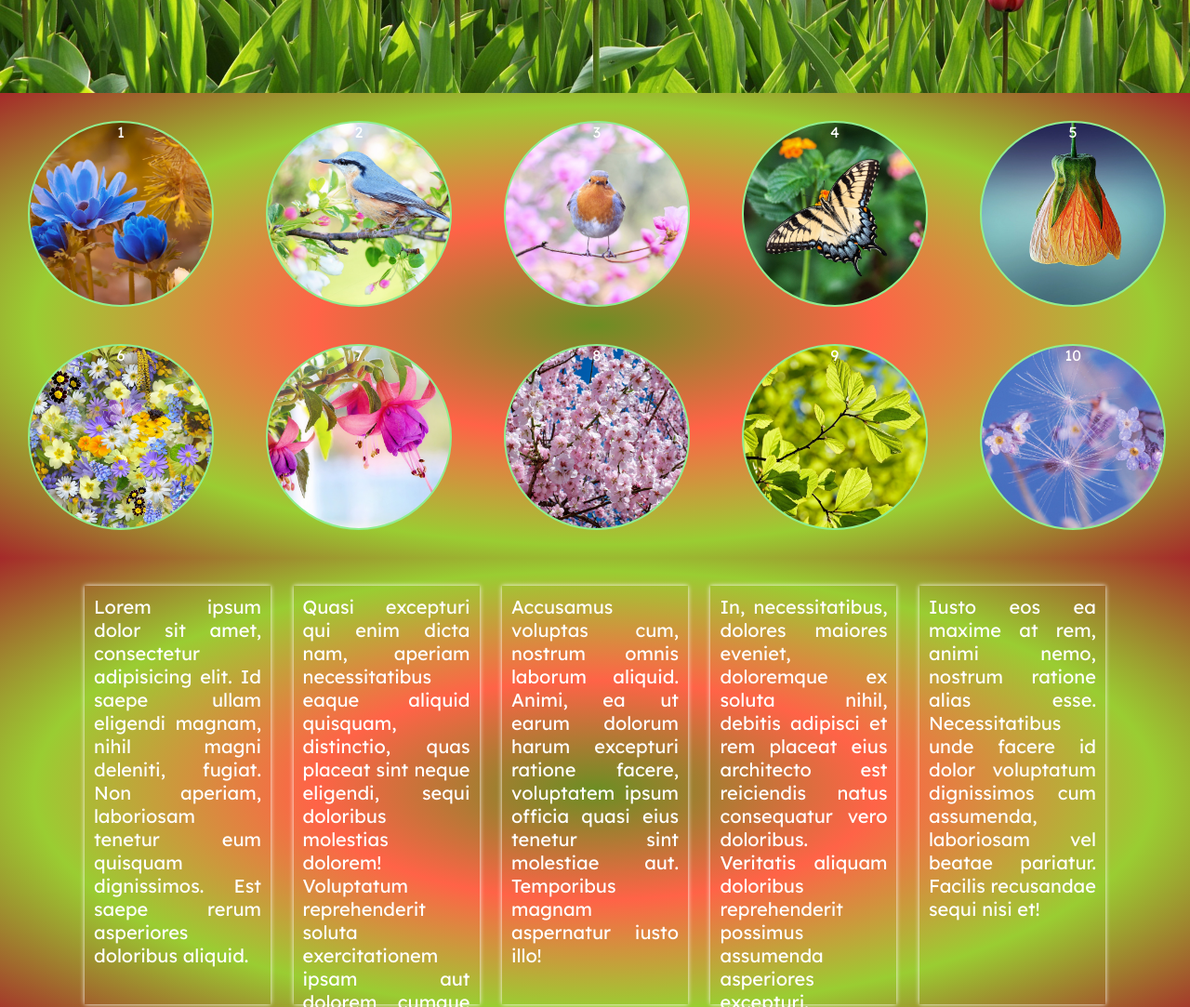
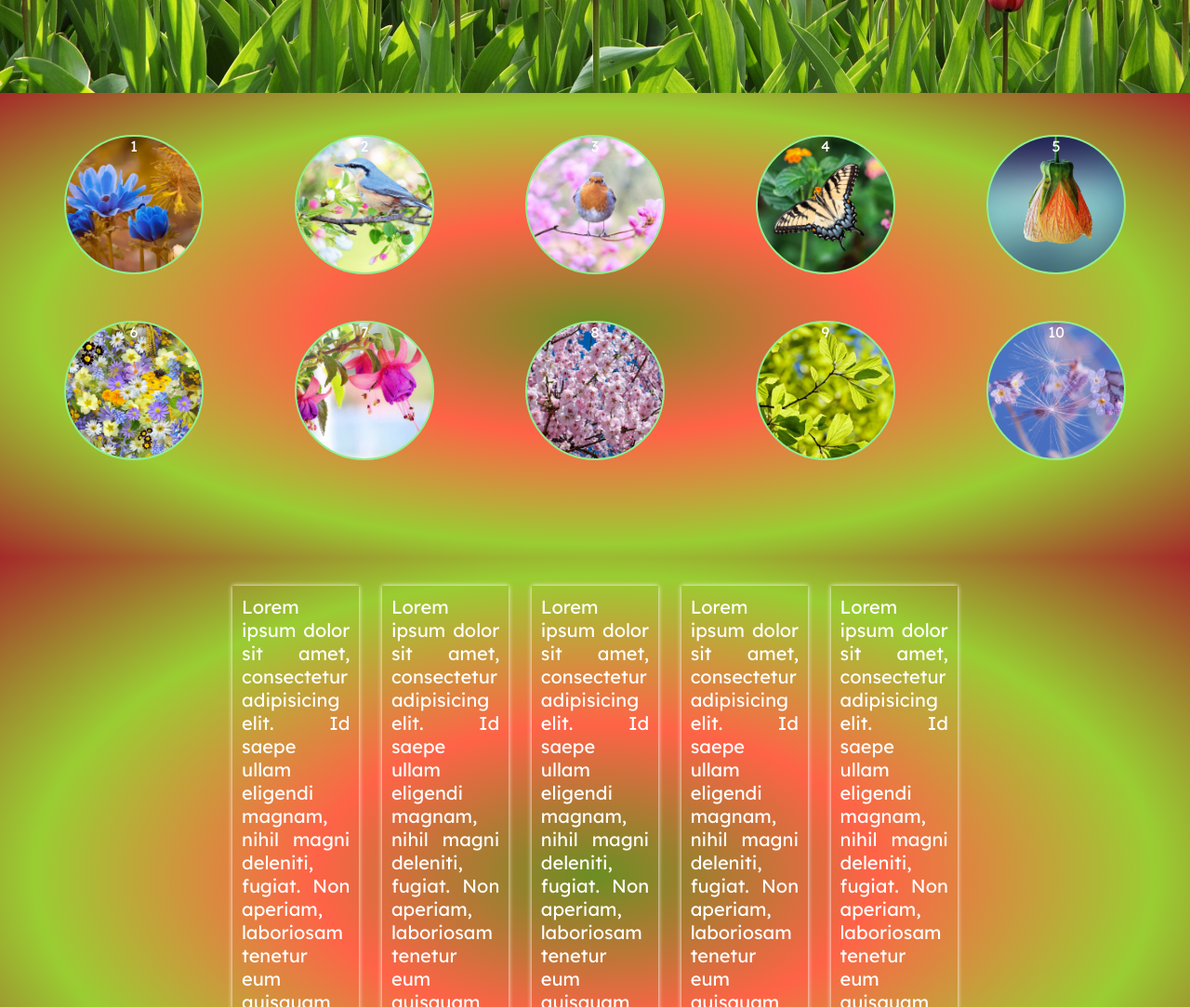
Before and after one commit to Matthewmatexas/pavasaris, a plain HTML site: page index.html in a window 1280 px wide. Shown: the part 500-1583 px from the top of the page at 93% size. Drawn offline with Linux system fonts and the light colour scheme.

Commit message:
Add files via upload

```diff
--- a/index.html
+++ b/index.html
@@ -23,27 +23,31 @@
     </header>
     <main>
         <section class="foto">
+           <div class="photos1">
             <div class="foto1">1</div>
             <div class="foto2">2</div>
             <div class="foto3">3</div>
             <div class="foto4">4</div>
             <div class="foto5">5</div>
+            </div>
+            <div class="photos2">
             <div class="foto6">6</div>
             <div class="foto7">7</div>
             <div class="foto8">8</div>
             <div class="foto9">9</div>
             <div class="foto10">10</div>
+            </div>
         </section>
         <section class="text">
             <p>Lorem ipsum dolor sit amet, consectetur adipisicing elit. Id saepe ullam eligendi magnam, nihil magni deleniti, fugiat. Non aperiam, laboriosam tenetur eum quisquam dignissimos. Est saepe rerum asperiores doloribus aliquid.</p>
-            <p>Quasi excepturi qui enim dicta nam, aperiam necessitatibus eaque aliquid quisquam, distinctio, quas placeat sint neque eligendi, sequi doloribus molestias dolorem! Voluptatum reprehenderit soluta exercitationem ipsam aut dolorem cumque debitis.</p>
-            <p>Accusamus voluptas cum, nostrum omnis laborum aliquid. Animi, ea ut earum dolorum harum excepturi ratione facere, voluptatem ipsum officia quasi eius tenetur sint molestiae aut. Temporibus magnam aspernatur iusto illo!</p>
-            <p>In, necessitatibus, dolores maiores eveniet, doloremque ex soluta nihil, debitis adipisci et rem placeat eius architecto est reiciendis natus consequatur vero doloribus. Veritatis aliquam doloribus reprehenderit possimus assumenda asperiores excepturi.</p>
-            <p>Iusto eos ea maxime at rem, animi nemo, nostrum ratione alias esse. Necessitatibus unde facere id dolor voluptatum dignissimos cum assumenda, laboriosam vel beatae pariatur. Facilis recusandae sequi nisi et!</p>
+            <p>Lorem ipsum dolor sit amet, consectetur adipisicing elit. Id saepe ullam eligendi magnam, nihil magni deleniti, fugiat. Non aperiam, laboriosam tenetur eum quisquam dignissimos. Est saepe rerum asperiores doloribus aliquid.</p>
+            <p>Lorem ipsum dolor sit amet, consectetur adipisicing elit. Id saepe ullam eligendi magnam, nihil magni deleniti, fugiat. Non aperiam, laboriosam tenetur eum quisquam dignissimos. Est saepe rerum asperiores doloribus aliquid.</p>
+            <p>Lorem ipsum dolor sit amet, consectetur adipisicing elit. Id saepe ullam eligendi magnam, nihil magni deleniti, fugiat. Non aperiam, laboriosam tenetur eum quisquam dignissimos. Est saepe rerum asperiores doloribus aliquid..</p>
+            <p>Lorem ipsum dolor sit amet, consectetur adipisicing elit. Id saepe ullam eligendi magnam, nihil magni deleniti, fugiat. Non aperiam, laboriosam tenetur eum quisquam dignissimos. Est saepe rerum asperiores doloribus aliquid.</p>
         </section>
     </main>
     <footer>
-        <h6>2021 &copy;</h6>
+        <h6>&copy; 2021 Matthew</h6>
     </footer>
 </body>
 </html>
--- a/style.css
+++ b/style.css
@@ -3,6 +3,9 @@
     padding: 0;
     box-sizing: border-box;
     font-family: Lexend;
+}
+body{
+    width: 100%;
 }
 header{
     width: 100%;
@@ -80,9 +83,9 @@ h1{
     position: relative;
     padding: 20px;
 }
-.foto div{
-    width: 200px;
-    height: 200px;
+.photos1 div{
+    width: 150px;
+    height: 150px;
     border: 2px solid lightgreen;
     border-radius: 100%;
     text-align: center;
@@ -91,79 +94,77 @@ h1{
     margin: 30px;
     color: #fff;
 }
+.photos2 div{
+    width: 150px;
+    height: 150px;
+    border: 2px solid lightgreen;
+    border-radius: 100%;
+    text-align: center;
+    background-position: center;
+    background-size: cover;
+    margin: 30px;
+    color: #fff;
+}
+.photos1{
+    display: flex;
+    justify-content: space-around;
+    align-items: center;
+    width: 100%;
+    height: 200px;
+}
+.photos2{
+    display: flex;
+    justify-content: space-around;
+    align-items: center;
+    width: 100%;
+    height: 200px;
+}
 .foto1{
     background-image: url(Photos/photo1.jpg);
-    position: absolute;
-    top: 0;
-    left: 0;
 }
 .foto2{
     background-image: url(Photos/photo2.jpg);
-    position: absolute;
-    top: 0;
-    left: 20%;
 }
 .foto3{
     background-image: url(Photos/photo3.jpg);
-    position: absolute;
-    top: 0;
-    left: 40%;
 }
 .foto4{
     background-image: url(Photos/photo4.jpg);
-    position: absolute;
-    top: 0;
-    left: 60%;
 }
 .foto5{
     background-image: url(Photos/photo5.jpg);
-    position: absolute;
-    top: 0;
-    left: 80%;
 }
 .foto6{
     background-image: url(Photos/photo6.jpg);
-    position: absolute;
-    bottom: 0;
-    left: 0;
 }
 .foto7{
     background-image: url(Photos/photo7.jpg);
-    position: absolute;
-    bottom: 0;
-    left: 20%;
 }
 .foto8{
     background-image: url(Photos/photo8.jpg);
-    position: absolute;
-    bottom: 0;
-    left: 40%;
 }
 .foto9{
     background-image: url(Photos/photo9.jpg);
-    position: absolute;
-    bottom: 0;
-    left: 60%;
 }
 .foto10{
     background-image: url(Photos/photo10.jpg);
-    position: absolute;
-    bottom: 0;
-    left: 80%;
 }
-.foto div:hover{
+.photos1 div:hover{
+    mix-blend-mode: screen;
+}
+.photos2 div:hover{
     mix-blend-mode: screen;
 }
 .text{
     width: 100%;
-    height: 500px;
+    height: auto;
     background-image: radial-gradient(#6B8E23, #FF6347, #9ACD32, #A52A2A);
     text-align: center;
     padding: 20px;
 }
 p{
-    width: 200px;
-    height: 450px;;
+    width: 11%;
+    height: auto;
     font-size: 20px;
     color: #fff;
     display: inline-block;
```
